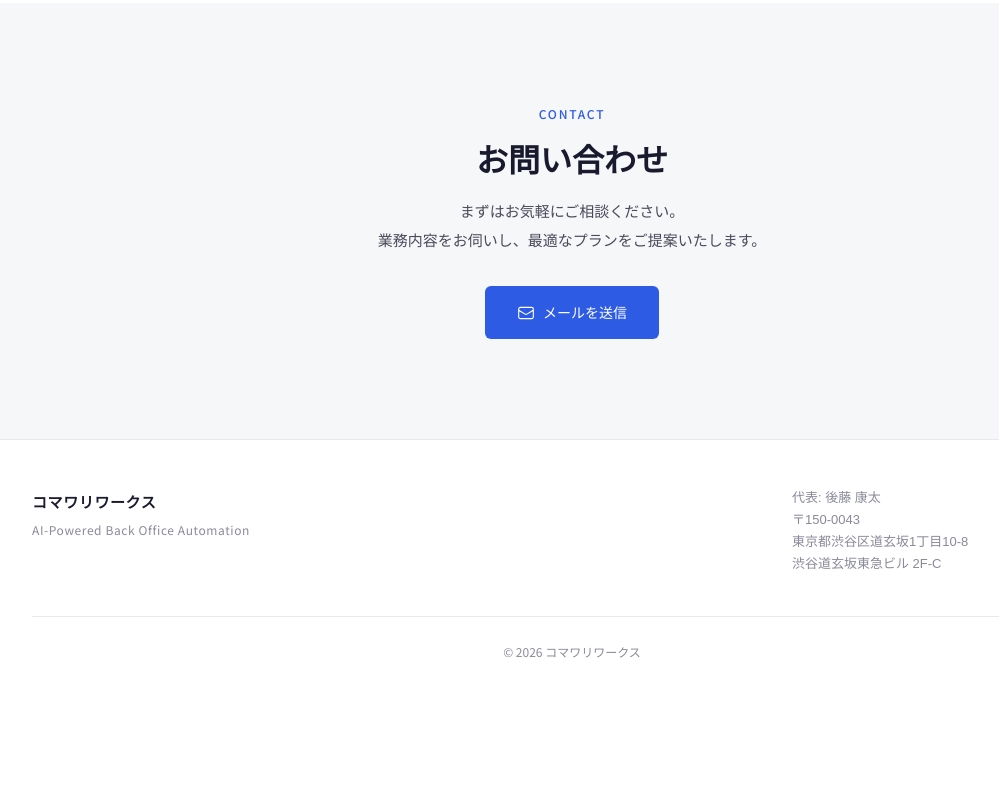
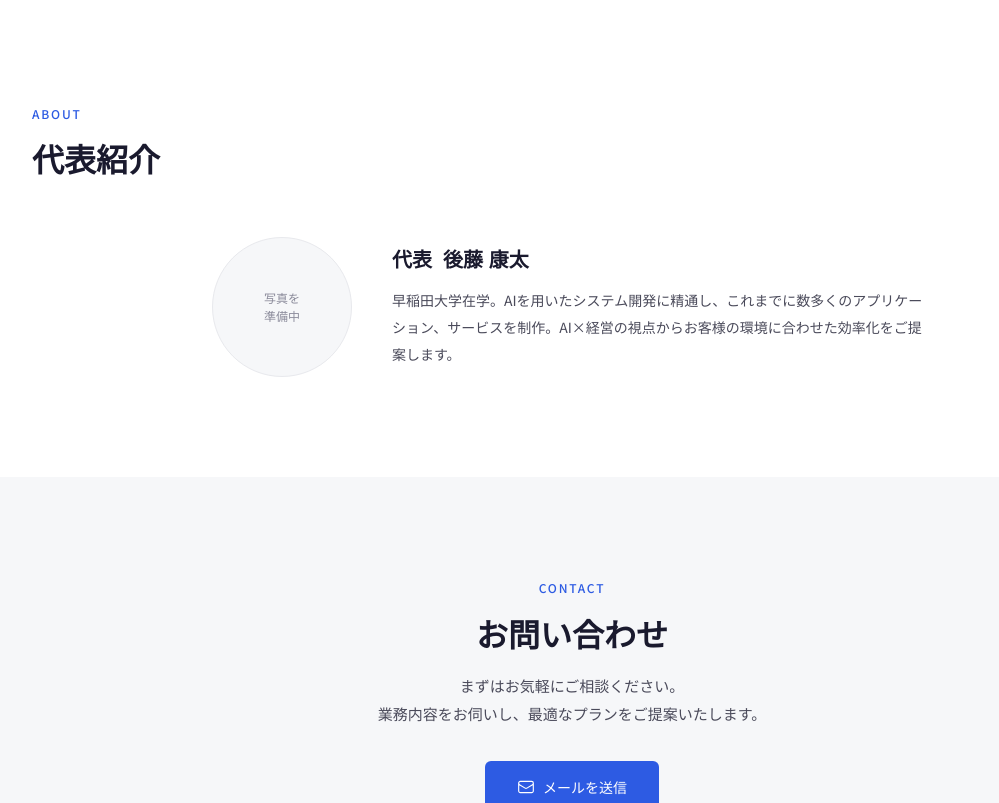
Before and after one commit to woodgate1009/komawari-lp, a plain HTML site: page index.html in a window 1280 px wide. Shown: the part 1757-2560 px from the top of the page, without its empty margins (68-1067 px from the left). Before the commit the page ends 2460 px from the top, so only its background shows below. Drawn offline with Linux system fonts and the light colour scheme.

Commit message:
Add representative profile section and update bio
Co-Authored-By: Claude Opus 4.6 <noreply@anthropic.com>

```diff
--- a/index.html
+++ b/index.html
@@ -84,6 +84,19 @@
     .flow-grid { grid-template-columns: 1fr auto 1fr auto 1fr; align-items: start; }
     .flow-connector { display: flex; align-items: center; padding-top: 54px; color: var(--border); }
     .flow-connector svg { width: 32px; height: 32px; }
+  }
+
+  /* About */
+  .about-wrap { display: flex; align-items: center; gap: 40px; max-width: 720px; margin: 0 auto; }
+  .about-photo { flex: 0 0 140px; height: 140px; border-radius: 50%; background: var(--surface-alt); border: 1px solid var(--border); display: flex; align-items: center; justify-content: center; overflow: hidden; }
+  .about-photo img { width: 100%; height: 100%; object-fit: cover; }
+  .about-photo-placeholder { color: var(--ink-muted); font-size: 12px; text-align: center; line-height: 1.5; }
+  .about-body { flex: 1; min-width: 0; }
+  .about-body canvas { display: block; margin-bottom: 8px; }
+  .about-body p { font-size: 14px; color: var(--ink-light); line-height: 1.9; }
+  @media (max-width: 640px) {
+    .about-wrap { flex-direction: column; text-align: center; }
+    .about-photo { flex: none; }
   }
 
   /* Contact */
@@ -329,6 +342,24 @@
   </div>
 </section>
 
+<section id="about" class="section">
+  <div class="section-inner">
+    <div class="section-header fi">
+      <div class="section-label">ABOUT</div>
+      <h2 class="section-title">代表紹介</h2>
+    </div>
+    <div class="about-wrap fi">
+      <div class="about-photo">
+        <span class="about-photo-placeholder">写真を<br>準備中</span>
+      </div>
+      <div class="about-body">
+        <canvas id="about-name" aria-label="代表者名"></canvas>
+        <p>早稲田大学在学。AIを用いたシステム開発に精通し、これまでに数多くのアプリケーション、サービスを制作。AI×経営の視点からお客様の環境に合わせた効率化をご提案します。</p>
+      </div>
+    </div>
+  </div>
+</section>
+
 <section id="contact" class="section section-alt">
   <div class="section-inner">
     <div class="contact-box fi">
@@ -379,6 +410,19 @@
   var mb = document.getElementById('mail-btn');
   mb.href = 'mai' + 'lto:' + addr;
 
+  // Render about name on canvas
+  var ac = document.getElementById('about-name');
+  var adpr = window.devicePixelRatio || 1;
+  var aW = 300, aH = 32;
+  ac.width = aW * adpr; ac.height = aH * adpr;
+  ac.style.width = aW + 'px'; ac.style.height = aH + 'px';
+  var actx = ac.getContext('2d');
+  actx.scale(adpr, adpr);
+  actx.font = '600 20px "Noto Sans JP", sans-serif';
+  actx.fillStyle = '#1a1a2e';
+  actx.textBaseline = 'top';
+  actx.fillText('代表  後藤 康太', 0, 4);
+
   // Render footer info on canvas (non-selectable, non-scrapable)
   var c = document.getElementById('footer-canvas');
   var dpr = window.devicePixelRatio || 1;
```
